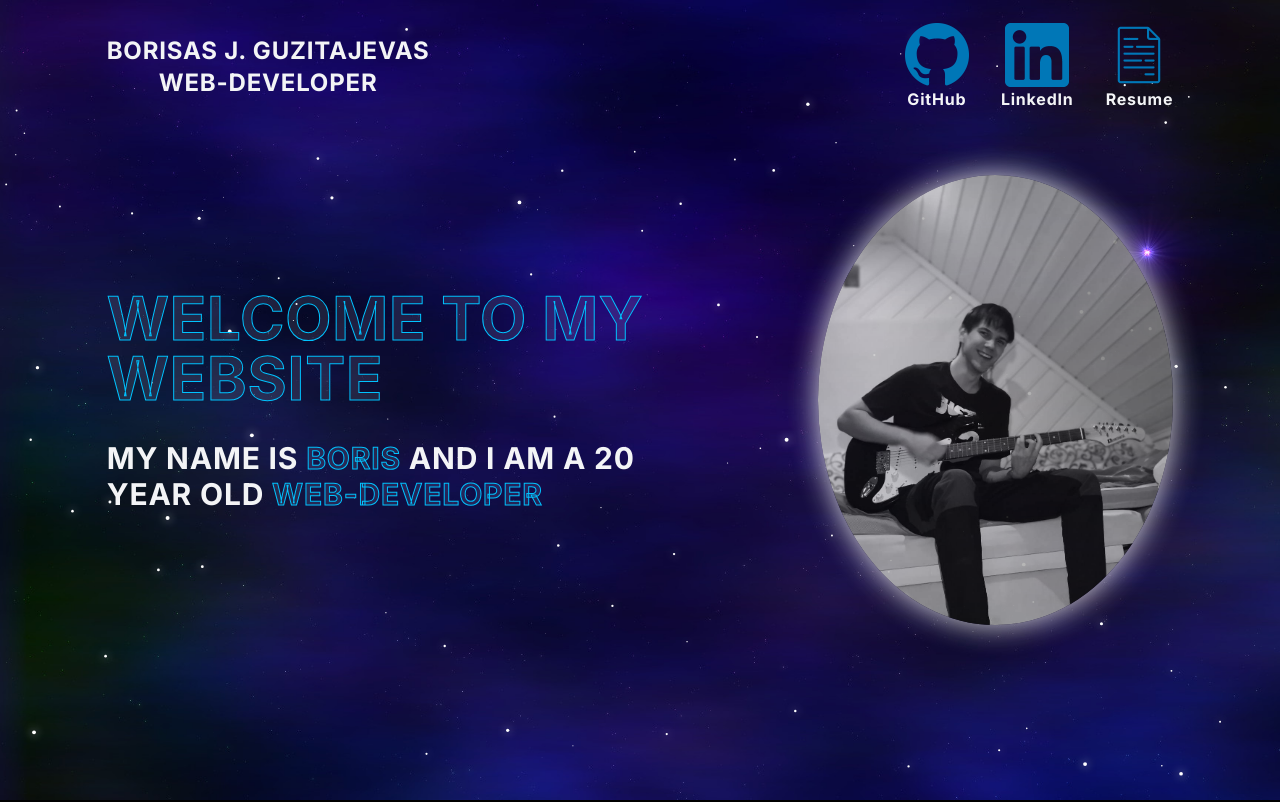
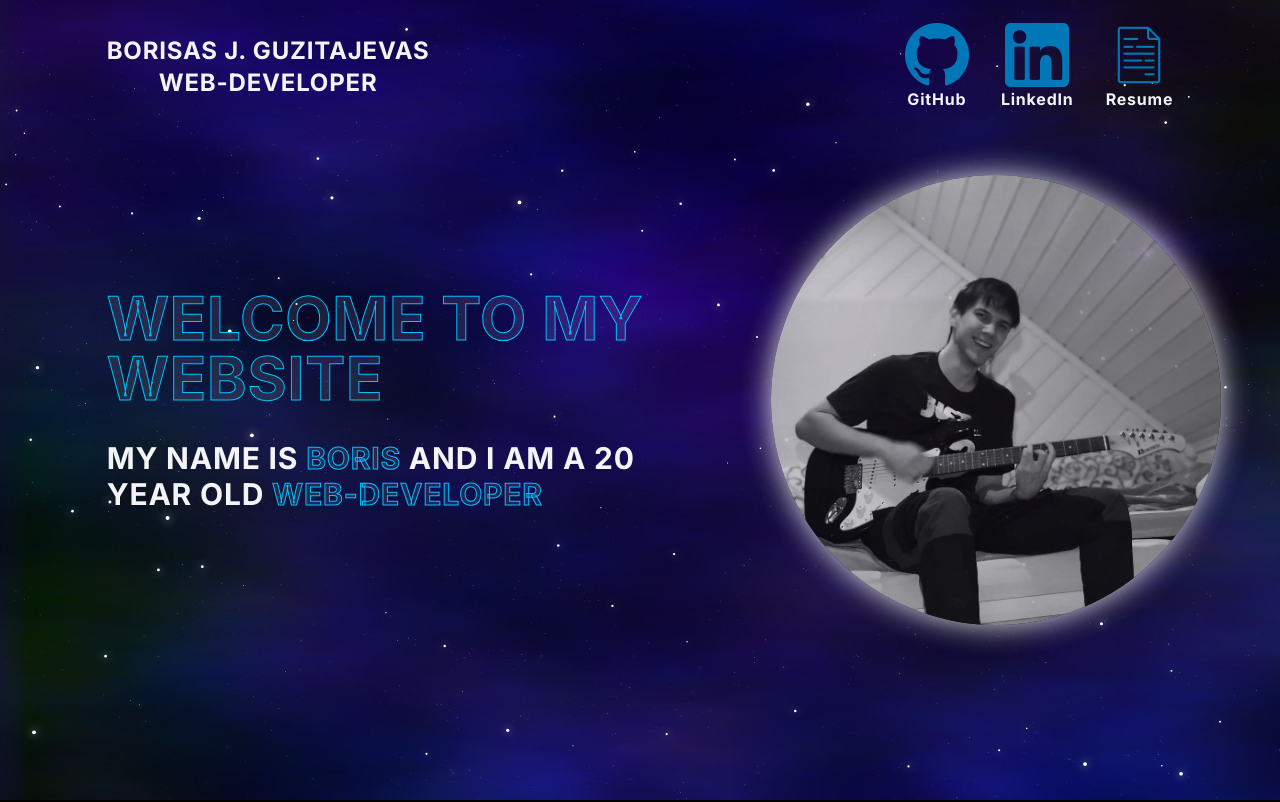
Before and after one commit to Borisrunfast/portfolio, a React (Vite) app: page / in a window 1280 px wide. Shown: the top 802 px of the page. Built offline with nearby package versions, Linux system fonts and the light colour scheme.

Commit message:
faster header imgs

```diff
--- a/src/Header/HeaderImage.jsx
+++ b/src/Header/HeaderImage.jsx
@@ -1,11 +1,26 @@
 import React from 'react'
 import images from './imagesData'
 
-function TextImage(props) {
-    const {imageId} = props
-    let image = images[imageId].url
+function TextImage({ imageId }) {
 
-    return <img src={image} alt={images[imageId].alt} className='header-img    max-sm:w-[200px] max-sm:h-[200px]    max-lg:w-[350px] max-lg:h-[350px]'/>
+const show = [' hidden', ' hidden', ' hidden']
+
+switch (imageId) {
+    case 0: show[0] = ''
+    break
+    case 1: show[1] = ''
+    break
+    case 2: show[2] = ''
+}
+
+console.log(show)
+    return (
+        <>
+            <img src={images[0].url} alt={images[0].alt} className={'header-img absolute    max-sm:w-[200px] max-sm:h-[200px]    max-lg:w-[350px] max-lg:h-[350px]' + show[0]}/>
+            <img src={images[1].url} alt={images[1].alt} className={'header-img absolute    max-sm:w-[200px] max-sm:h-[200px]    max-lg:w-[350px] max-lg:h-[350px]' + show[1]}/>
+            <img src={images[2].url} alt={images[2].alt} className={'header-img absolute    max-sm:w-[200px] max-sm:h-[200px]    max-lg:w-[350px] max-lg:h-[350px]' + show[2]}/>
+        </>
+    )
 }
 
 export default TextImage
```
